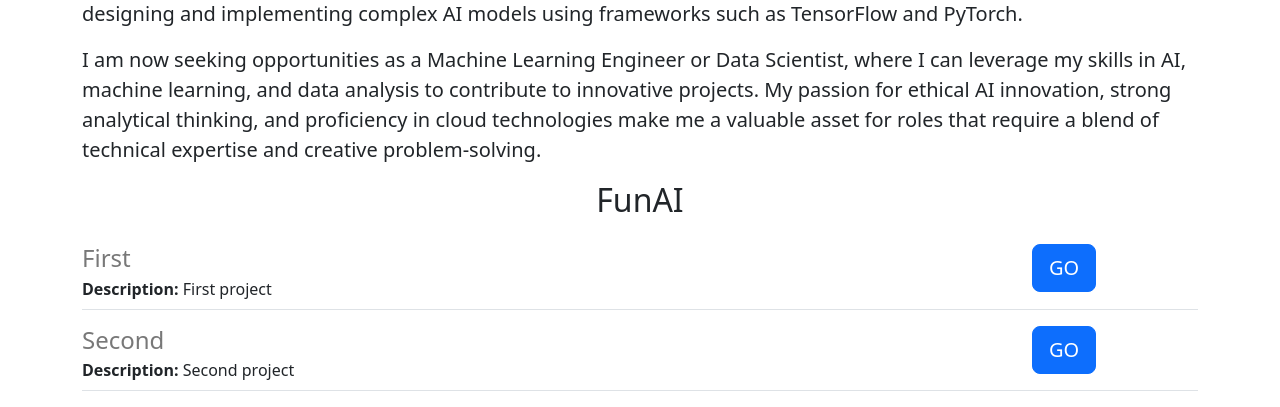
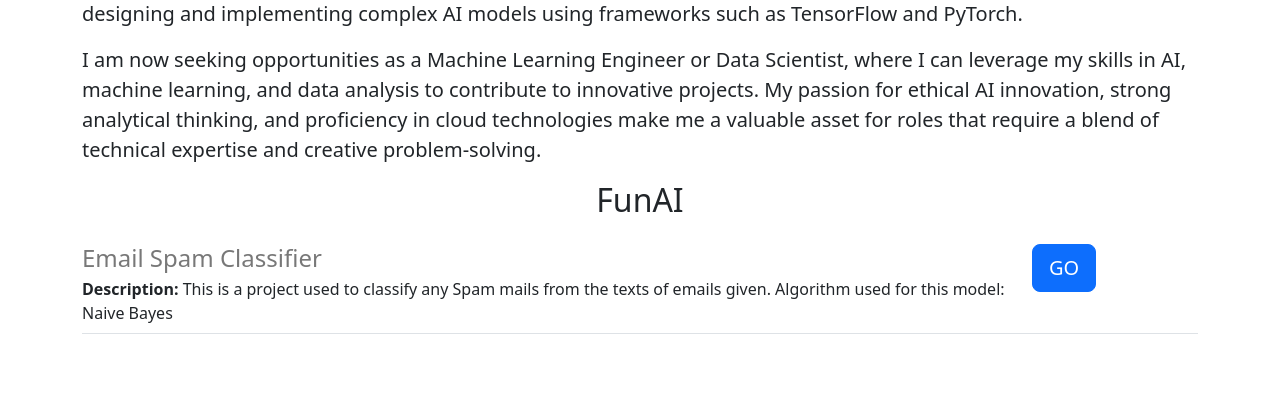
Before and after one commit to ApartPercentage/chen-website, a Flask app: page / in a window 1280 px wide. Shown: the part 601-1008 px from the top of the page. After the commit the page ends 935 px from the top, so only its background shows below. Run offline with Flask 3, Linux system fonts and the light colour scheme; parts of the project's set-up code (start-up, migrations or seed data) failed here and were passed over.

Commit message:
Added description for ESC and added favicon

```diff
--- a/app.py
+++ b/app.py
@@ -6,14 +6,9 @@ app = Flask(__name__) # created Flask application
 PROJECTS = [
   {
   'id': 1,
-  'title': 'First',
-  'description': 'First project'
+  'title': 'Email Spam Classifier',
+  'description': 'This is a project used to classify any Spam mails from the texts of emails given. \nAlgorithm used for this model: Naive Bayes'
   },
-  {
-  'id': 2,
-  'title': 'Second',
-  'description': 'Second project'
-  }
 ]
 
 @app.route("/") #register a route to the application
--- a/pyproject.toml
+++ b/pyproject.toml
@@ -8,6 +8,7 @@ authors = ["Your Name <you@example.com>"]
 python = ">=3.10.0,<3.11"
 flask = "^3.0.0"
 utils = "^1.0.1"
+requests = "^2.31.0"
 
 [tool.pyright]
 # https://github.com/microsoft/pyright/blob/main/docs/configuration.md
--- a/templates/1.html
+++ b/templates/1.html
@@ -73,7 +73,7 @@
     <h1>Email Spam Classifier</h1>
     <div>
         <form method="post" action="/project/1/predict">
-            <textarea rows="12" cols="60" name="content" placeholder="Enter the content here"
+            <textarea rows="12" cols="60" name="content" placeholder="Place your email content here"
                 autocomplete="off">{{ email }}</textarea>
             <div>
                 <button type="submit">
--- a/templates/home.html
+++ b/templates/home.html
@@ -2,6 +2,7 @@
 <html>
   <head>
     <title>{{my_name}}</title>
+    <link rel="icon" href="{{ url_for('static', filename='icon.ico') }}">
     <meta charset="utf-8">
     <meta name="viewport" content="width=device-width, initial-scale=1">
     <link href="https://cdn.jsdelivr.net/npm/bootstrap@5.3.2/dist/css/bootstrap.min.css" rel="stylesheet" integrity="sha384-T3c6CoIi6uLrA9TneNEoa7RxnatzjcDSCmG1MXxSR1GAsXEV/Dwwykc2MPK8M2HN" crossorigin="anonymous">
```
Also changed, not shown: static/icon.ico (added), 1 other file.
